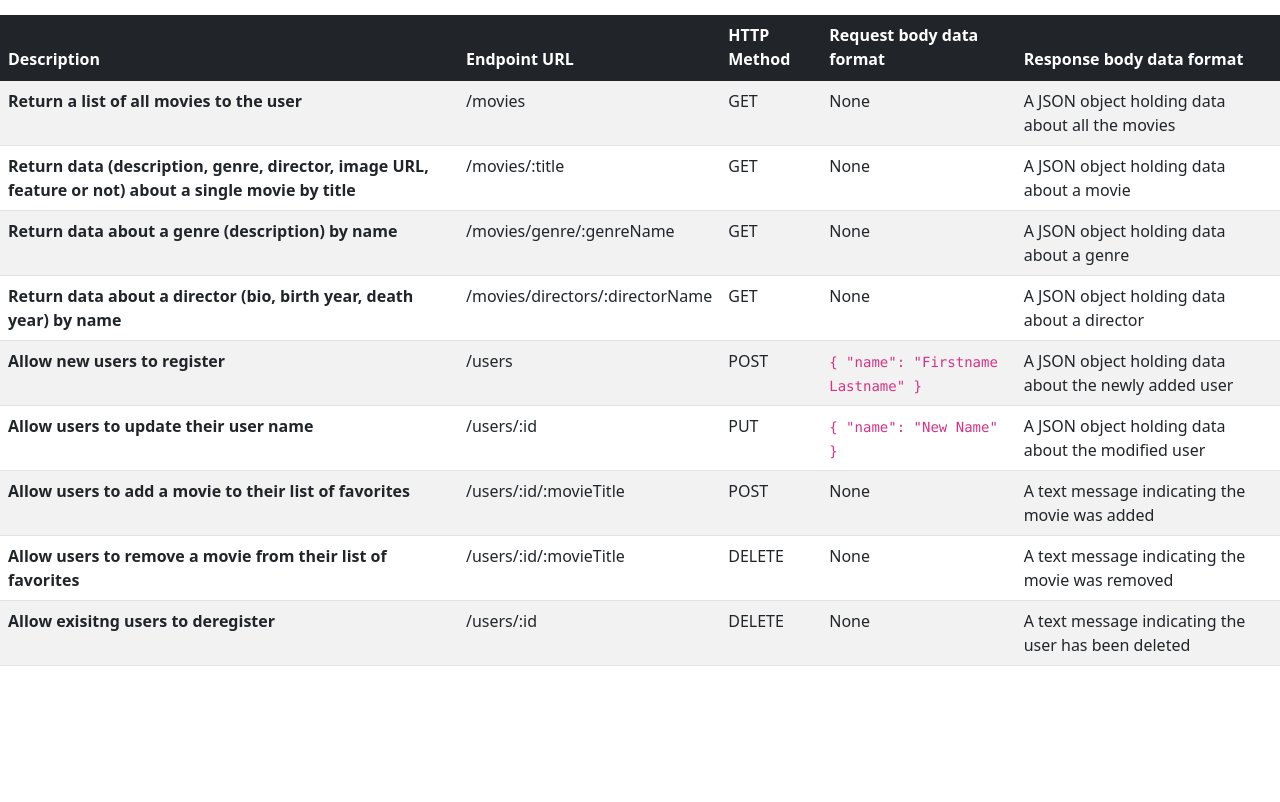
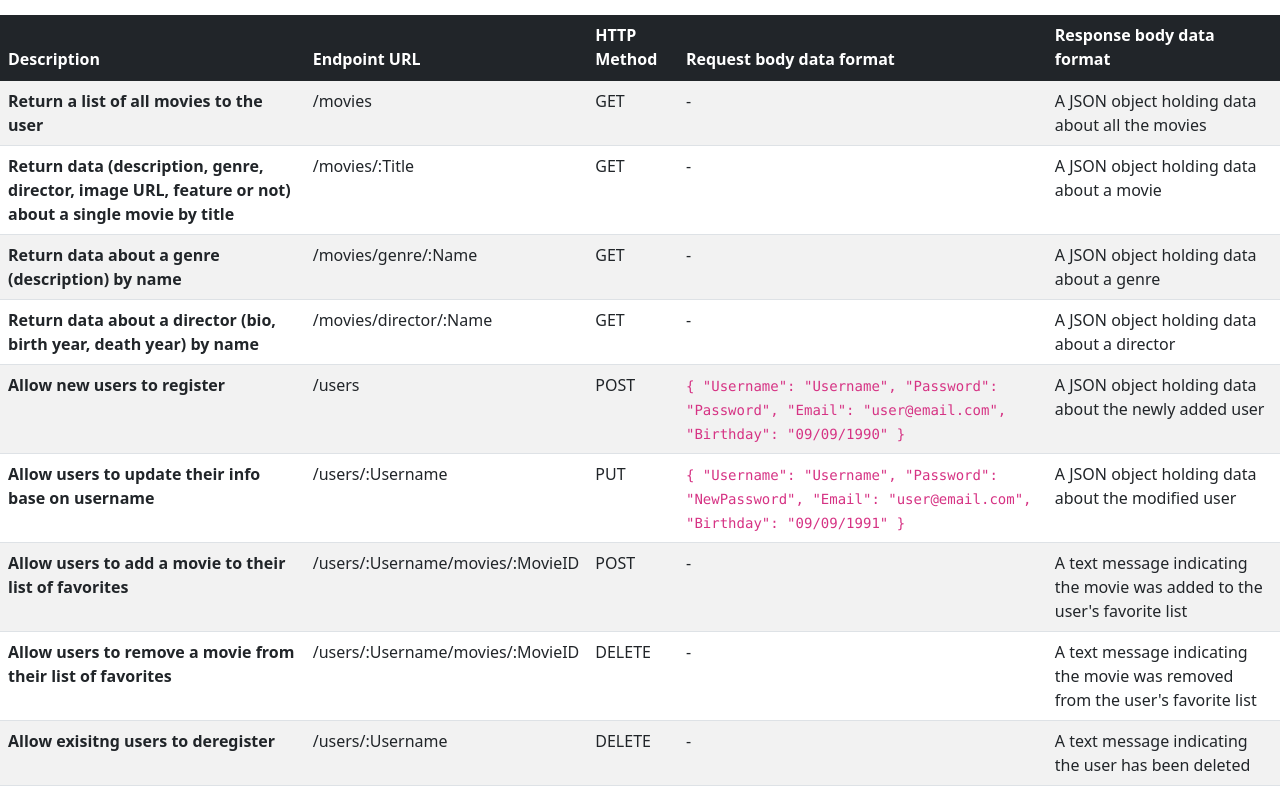
Before and after one commit to jimmychen97/myFlix-server, a website: page public/documentation.html in a window 1280 px wide. Shown: the part 73-875 px from the top of the page. Before the commit the page ends 800 px from the top, so only its background shows below. Drawn offline with nearby package versions, Linux system fonts and the light colour scheme.

Commit message:
updated documentation page

```diff
--- a/public/documentation.html
+++ b/public/documentation.html
@@ -26,29 +26,29 @@
                 <th scope="row">Return a list of all movies to the user</th>
                 <td>/movies</td>
                 <td>GET</td>
-                <td>None</td>
+                <td>-</td>
                 <td>A JSON object holding data about all the movies</td>
             </tr>
             <tr>
                 <th scope="row">Return data (description, genre, director, image URL, feature or not) about a single movie by title
                 </th>
-                <td>/movies/:title</td>
+                <td>/movies/:Title</td>
                 <td>GET</td>
-                <td>None</td>
+                <td>-</td>
                 <td>A JSON object holding data about a movie</td>
             </tr>
             <tr>
                 <th scope="row">Return data about a genre (description) by name</th>
-                <td>/movies/genre/:genreName</td>
+                <td>/movies/genre/:Name</td>
                 <td>GET</td>
-                <td>None</td>
+                <td>-</td>
                 <td>A JSON object holding data about a genre</td>
             </tr>
             <tr>
                 <th scope="row">Return data about a director (bio, birth year, death year) by name</th>
-                <td>/movies/directors/:directorName</td>
+                <td>/movies/director/:Name</td>
                 <td>GET</td>
-                <td>None</td>
+                <td>-</td>
                 <td>A JSON object holding data about a director</td>
             </tr>
             <tr>
@@ -58,42 +58,48 @@
                 <td>
                     <code>
                         {
-                            "name": "Firstname Lastname"
+                            "Username": "Username",
+                            "Password": "Password",
+                            "Email": "user@email.com",
+                            "Birthday": "09/09/1990"
                         }
                     </code>
                 </td>
                 <td>A JSON object holding data about the newly added user</td>
             </tr>
             <tr>
-                <th scope="row">Allow users to update their user name</th>
-                <td>/users/:id</td>
+                <th scope="row">Allow users to update their info base on username</th>
+                <td>/users/:Username</td>
                 <td>PUT</td>
                 <td><code>
                     {
-                        "name": "New Name"
+                        "Username": "Username",
+                        "Password": "NewPassword",
+                        "Email": "user@email.com",
+                        "Birthday": "09/09/1991"
                     }
                 </code></td>
                 <td>A JSON object holding data about the modified user</td>
             </tr>
             <tr>
                 <th scope="row">Allow users to add a movie to their list of favorites</th>
-                <td>/users/:id/:movieTitle</td>
+                <td>/users/:Username/movies/:MovieID</td>
                 <td>POST</td>
-                <td>None</td>
-                <td>A text message indicating the movie was added</td>
+                <td>-</td>
+                <td>A text message indicating the movie was added to the user's favorite list</td>
             </tr>
             <tr>
                 <th scope="row">Allow users to remove a movie from their list of favorites</th>
-                <td>/users/:id/:movieTitle</td>
+                <td>/users/:Username/movies/:MovieID</td>
                 <td>DELETE</td>
-                <td>None</td>
-                <td>A text message indicating the movie was removed</td>
+                <td>-</td>
+                <td>A text message indicating the movie was removed from the user's favorite list</td>
             </tr>
             <tr>
                 <th scope="row">Allow exisitng users to deregister</th>
-                <td>/users/:id</td>
+                <td>/users/:Username</td>
                 <td>DELETE</td>
-                <td>None</td>
+                <td>-</td>
                 <td>A text message indicating the user has been deleted</td>
             </tr>
         </tbody>
```
